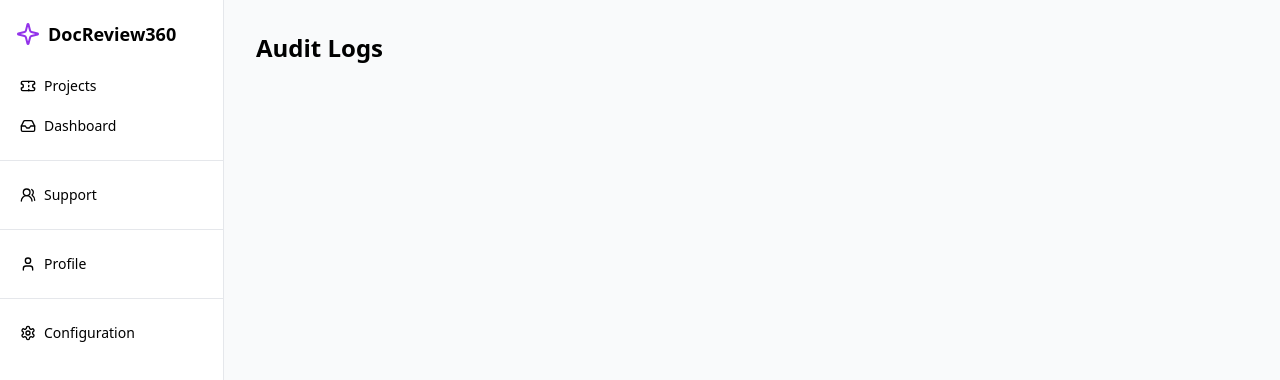
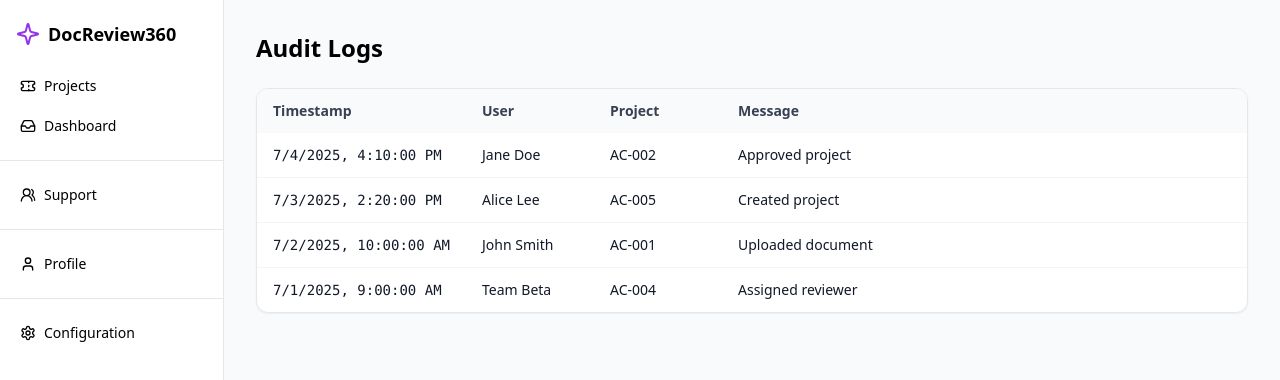
Before and after one commit to eputnam77/DocReview360, a Next.js app in the folder frontend/: page /configuration/audit-logs in a window 1280 px wide. Shown: the top 380 px of the page. Built offline with nearby package versions, Linux system fonts and the light colour scheme; no server answers.

Commit message:
feat(frontend): show audit logs

```diff
--- a/frontend/pages/configuration/audit-logs.tsx
+++ b/frontend/pages/configuration/audit-logs.tsx
@@ -1,9 +1,103 @@
-import React from "react";
+import React, { useEffect, useState } from "react";
+import {
+  Table,
+  TableBody,
+  TableCell,
+  TableHead,
+  TableHeader,
+  TableRow,
+} from "@/components/ui/table";
+
+interface LogEntry {
+  timestamp: string;
+  action: string;
+  user?: string;
+  metadata?: Record<string, any>;
+}
+
+const DEMO_LOGS: LogEntry[] = [
+  {
+    timestamp: "2025-07-04T16:10:00Z",
+    action: "Approved project",
+    metadata: { user: "Jane Doe", project: "AC-002" },
+  },
+  {
+    timestamp: "2025-07-03T14:20:00Z",
+    action: "Created project",
+    metadata: { user: "Alice Lee", project: "AC-005" },
+  },
+  {
+    timestamp: "2025-07-02T10:00:00Z",
+    action: "Uploaded document",
+    metadata: { user: "John Smith", project: "AC-001" },
+  },
+  {
+    timestamp: "2025-07-01T09:00:00Z",
+    action: "Assigned reviewer",
+    metadata: { user: "Team Beta", project: "AC-004" },
+  },
+];
 
 export default function AuditLogsPage() {
+  const [logs, setLogs] = useState<LogEntry[]>([]);
+
+  useEffect(() => {
+    fetch("/api/audit")
+      .then((r) => (r.ok ? r.json() : []))
+      .then((data: LogEntry[]) =>
+        setLogs(
+          data.length
+            ? data.sort(
+                (a, b) =>
+                  new Date(b.timestamp).getTime() -
+                  new Date(a.timestamp).getTime(),
+              )
+            : DEMO_LOGS,
+        ),
+      )
+      .catch(() => setLogs(DEMO_LOGS));
+  }, []);
+
   return (
-    <div className="p-8">
+    <div className="p-8 space-y-6">
       <h1 className="text-2xl font-bold">Audit Logs</h1>
+      <Table>
+        <TableHeader>
+          <TableRow>
+            <TableHead className="w-40">Timestamp</TableHead>
+            <TableHead className="w-32">User</TableHead>
+            <TableHead className="w-32">Project</TableHead>
+            <TableHead>Message</TableHead>
+          </TableRow>
+        </TableHeader>
+        <TableBody>
+          {logs.map((log, idx) => (
+            <TableRow key={idx}>
+              <TableCell className="font-mono whitespace-nowrap">
+                {new Date(log.timestamp).toLocaleString()}
+              </TableCell>
+              <TableCell>
+                {log.user || log.metadata?.user || (
+                  <span className="text-gray-400">—</span>
+                )}
+              </TableCell>
+              <TableCell>
+                {log.metadata?.project || <span className="text-gray-400">—</span>}
+              </TableCell>
+              <TableCell>
+                {log.metadata?.message || log.action}
+              </TableCell>
+            </TableRow>
+          ))}
+          {logs.length === 0 && (
+            <TableRow>
+              <TableCell colSpan={4} className="text-center text-gray-400 py-6">
+                No audit logs recorded.
+              </TableCell>
+            </TableRow>
+          )}
+        </TableBody>
+      </Table>
     </div>
   );
 }
```
